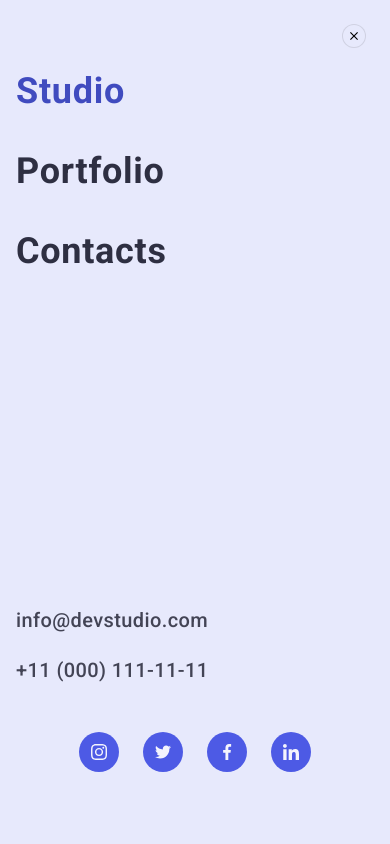
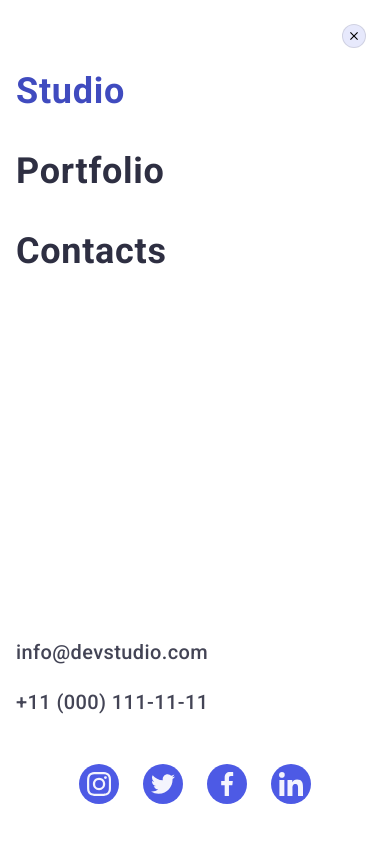
Before and after one commit to Vanlsh/goit-markup-hw-06, a plain HTML site: page index.html in a window 390 px wide. Both pictures are taken after a click on the button 362 px from the left and 34 px from the top of the page. Shown: the top 844 px of the page. Drawn offline with nearby package versions, Linux system fonts and the light colour scheme.

Commit message:
fix mistakes
in menu add gap, in featera-text chaned font-weight to 500 for mobile and tablet,
add width 100% for  modal-wrapper, eddit social list only for menu

```diff
--- a/css/style.css
+++ b/css/style.css
@@ -375,6 +375,9 @@ button {
   margin-bottom: 8px;
   text-align: center;
 }
+.features-text {
+  font-weight: 500;
+}
 @media screen and (min-width: 768px) {
   .features-second-title {
     text-align: start;
@@ -385,6 +388,9 @@ button {
     font-size: 20px;
     font-weight: 500;
     line-height: 1.2;
+  }
+  .features-text {
+    font-weight: 400;
   }
 }
 .featyres-box-icon {
@@ -441,6 +447,7 @@ button {
   gap: 72px;
 }
 .team-card {
+  width: 264px;
   background-color: #ffffff;
   box-shadow: 0px 2px 1px 0px rgba(46, 47, 66, 0.08), 0px 1px 1px 0px rgba(46, 47, 66, 0.16),
     0px 1px 6px 0px rgba(46, 47, 66, 0.08);
@@ -594,6 +601,11 @@ button {
     flex-direction: row;
     flex-wrap: wrap;
     text-align: start;
+  }
+}
+@media screen and (min-width: 768px) and (max-width: 1158px) {
+  .footer-container {
+    padding: 0 105px;
   }
 }
 @media screen and (min-width: 1158px) {
@@ -774,6 +786,7 @@ button {
   opacity: 1;
 }
 .modal-wrapper {
+  width: 100%;
   position: relative;
   box-shadow: 0px 1px 1px rgba(0, 0, 0, 0.14), 0px 1px 3px rgba(0, 0, 0, 0.12),
     0px 2px 1px rgba(0, 0, 0, 0.2);
@@ -784,8 +797,6 @@ button {
   border-radius: 4px;
   background: #fcfcfc;
   transition: transform 250ms cubic-bezier(0.4, 0, 0.2, 1);
-}
-@media screen and (min-width: 768px) {
 }
 
 .modal-subtitle {
@@ -957,13 +968,14 @@ button {
   left: 0;
   width: 100%;
   height: 100%;
-  background-color: #e7e9fc;
+  background-color: #ffffff;
   z-index: 1;
   visibility: hidden;
   opacity: 0;
-  padding: 72px 16px;
+  padding: 72px 16px 40px;
   display: flex;
   flex-direction: column;
+  gap: 48px;
   transition: opacity 250ms cubic-bezier(0.4, 0, 0.2, 1);
 }
 .menu.is-open {
@@ -996,13 +1008,6 @@ button {
 .menu-list-link.active {
   color: #404bbf;
 }
-.menu-address {
-}
-.menu-address-list {
-  margin-bottom: 48px;
-}
-.menu-address-item {
-}
 .menu-address-item:not(:last-child) {
   margin-bottom: 24px;
 }
@@ -1018,3 +1023,12 @@ button {
 .menu-address-link:focus {
   color: #4d5ae5;
 }
+.menu-social-list {
+  margin: 0;
+  justify-content: space-between;
+  align-self: center;
+}
+.menu-social-icon {
+  width: 24px;
+  height: 24px;
+}
--- a/index.html
+++ b/index.html
@@ -572,31 +572,31 @@
           </li>
         </ul>
       </address>
-      <ul class="social-list">
+      <ul class="social-list menu-social-list">
         <li class="social-list-item">
           <a class="social-list-link" href="#">
-            <svg class="social-icon" width="24" height="24">
+            <svg class="social-icon menu-social-icon" width="24" height="24">
               <use href="./images/icons.svg#icon-instagram"></use>
             </svg>
           </a>
         </li>
         <li class="social-list-item">
           <a class="social-list-link" href="#">
-            <svg class="social-icon" width="24" height="24">
+            <svg class="social-icon menu-social-icon" width="24" height="24">
               <use href="./images/icons.svg#icon-twitter"></use>
             </svg>
           </a>
         </li>
         <li class="social-list-item">
           <a class="social-list-link" href="#">
-            <svg class="social-icon" width="24" height="24">
+            <svg class="social-icon menu-social-icon" width="24" height="24">
               <use href="./images/icons.svg#icon-facebook"></use>
             </svg>
           </a>
         </li>
         <li class="social-list-item">
           <a class="social-list-link" href="#">
-            <svg class="social-icon" width="24" height="24">
+            <svg class="social-icon menu-social-icon" width="24" height="24">
               <use href="./images/icons.svg#icon-linkedin"></use>
             </svg>
           </a>
```
